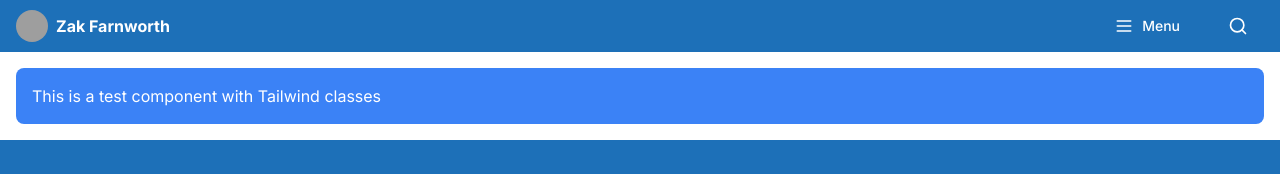
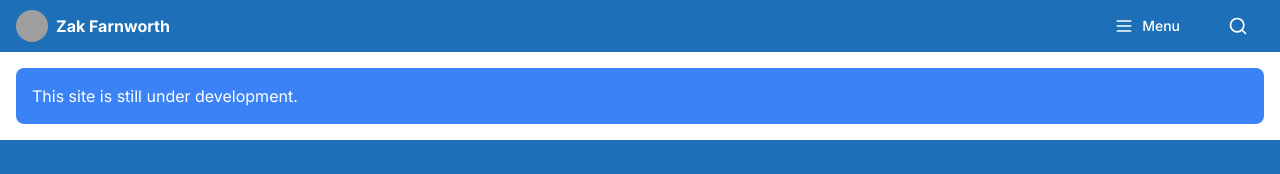
Before and after one commit to zakfarnworth23/zakfarnworthdotcom, a Next.js app: page / in a window 1280 px wide. Shown: the top 174 px of the page. Built offline with nearby package versions, Linux system fonts and the light colour scheme; grey boxes are pictures that could not be loaded.

Commit message:
Update test-component.tsx

```diff
--- a/app/components/test-component.tsx
+++ b/app/components/test-component.tsx
@@ -1,7 +1,7 @@
 export function TestComponent() {
   return (
     <div className="p-4 m-4 bg-blue-500 text-white rounded-lg">
-      This is a test component with Tailwind classes
+      This site is still under development.
     </div>
   )
 }
```
